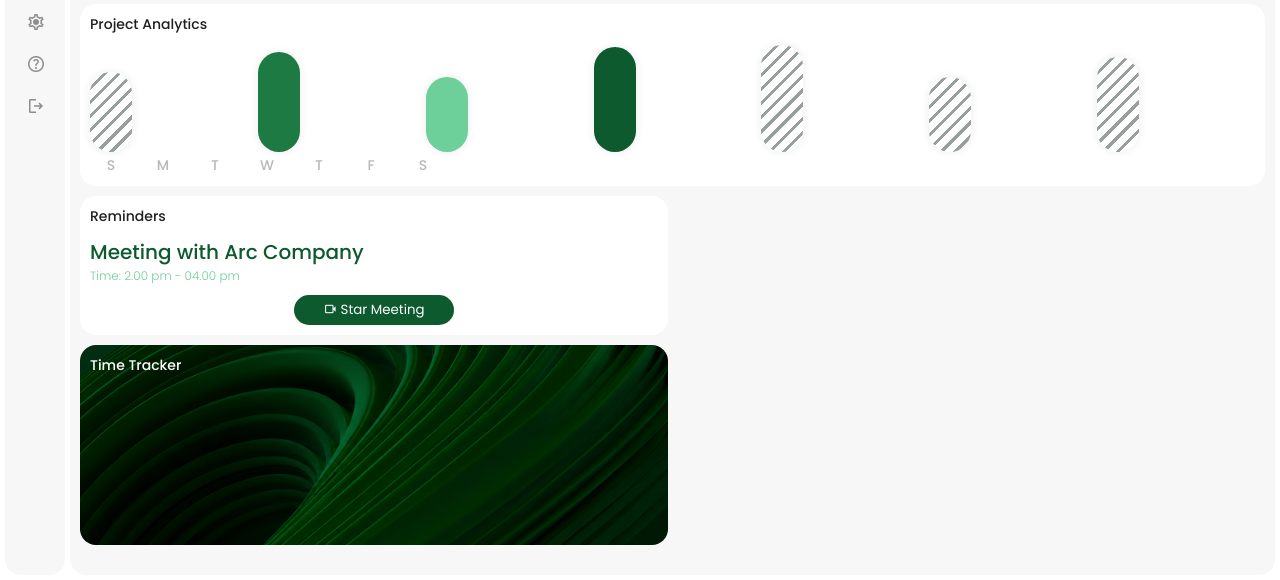
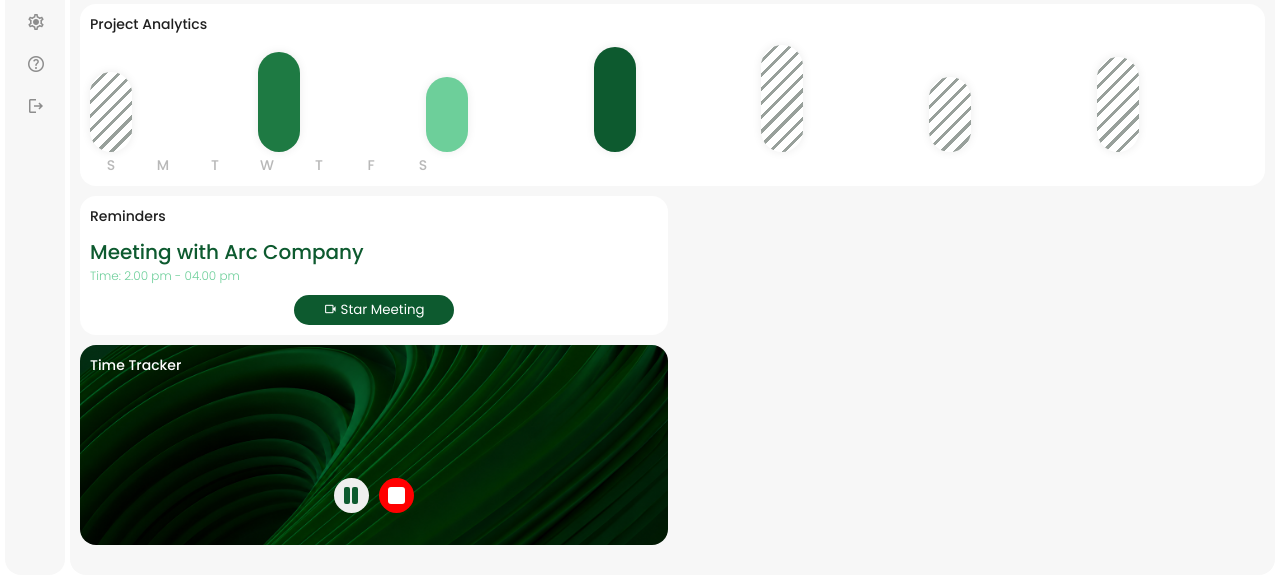
Before and after one commit to Igorbeginner/Dashboard-com-grid, a plain HTML site: page index.html in a window 1280 px wide. Shown: the part 436-1016 px from the top of the page. Drawn offline with nearby package versions, Linux system fonts and the light colour scheme.

Commit message:
timer com buttons

```diff
--- a/index.html
+++ b/index.html
@@ -206,6 +206,18 @@
                         <div class="titulo">
                             <h5>Time Tracker</h5>
                         </div>
+                        <div class="cronometro">
+
+                        </div>
+                        <div class="buttons">
+                            <button class="branco">
+                                <div class="pause"></div>
+                                <div class="pause"></div>
+                            </button>
+                            <button class="vermelho">
+                                <div class="stop"></div>
+                            </button>
+                        </div>
                     </div>
                 </div>
             </div>
--- a/style.css
+++ b/style.css
@@ -614,10 +614,59 @@ gap: 10px;
     background-repeat: no-repeat;
     padding: 10px;
     border-radius: 16px;
+    display: grid;
+    grid-template-rows: 20px 100px 40px;
+    grid-template-areas:
+    "titulo"
+    "cronometro"
+    "buttons";
 }
 
-
+.container .dashboard .area-maior .time .titulo{
+    grid-area: titulo;
+}
 
 .container .dashboard .area-maior .time .titulo h5{
     color: var(--bg-card);
 }
+
+.container .dashboard .area-maior .time .cronometro{
+    grid-area: cronometro;
+}
+
+.container .dashboard .area-maior .time .buttons{
+    grid-area: buttons;
+    display: flex;
+    justify-content: center;
+    align-items: center;
+    gap: 10px;
+}
+
+.container .dashboard .area-maior .time .buttons button{
+    width: 35px;
+    height: 35px;
+    border: none;
+    border-radius: 50%;
+    display: flex;
+    justify-content: center;
+    align-items: center;
+    gap: 2px;
+}
+
+.container .dashboard .area-maior .time .buttons .branco .pause{
+    width: 6px;
+    height: 17px;
+    background: var(--green-dark);
+    border-radius: 2px;
+}
+
+.container .dashboard .area-maior .time .buttons .vermelho{
+    background: red;
+}
+
+.container .dashboard .area-maior .time .buttons .vermelho .stop{
+    width: 17px;
+    height: 17px;
+    background: var(--bg-card);
+    border-radius: 3px;
+}
```
